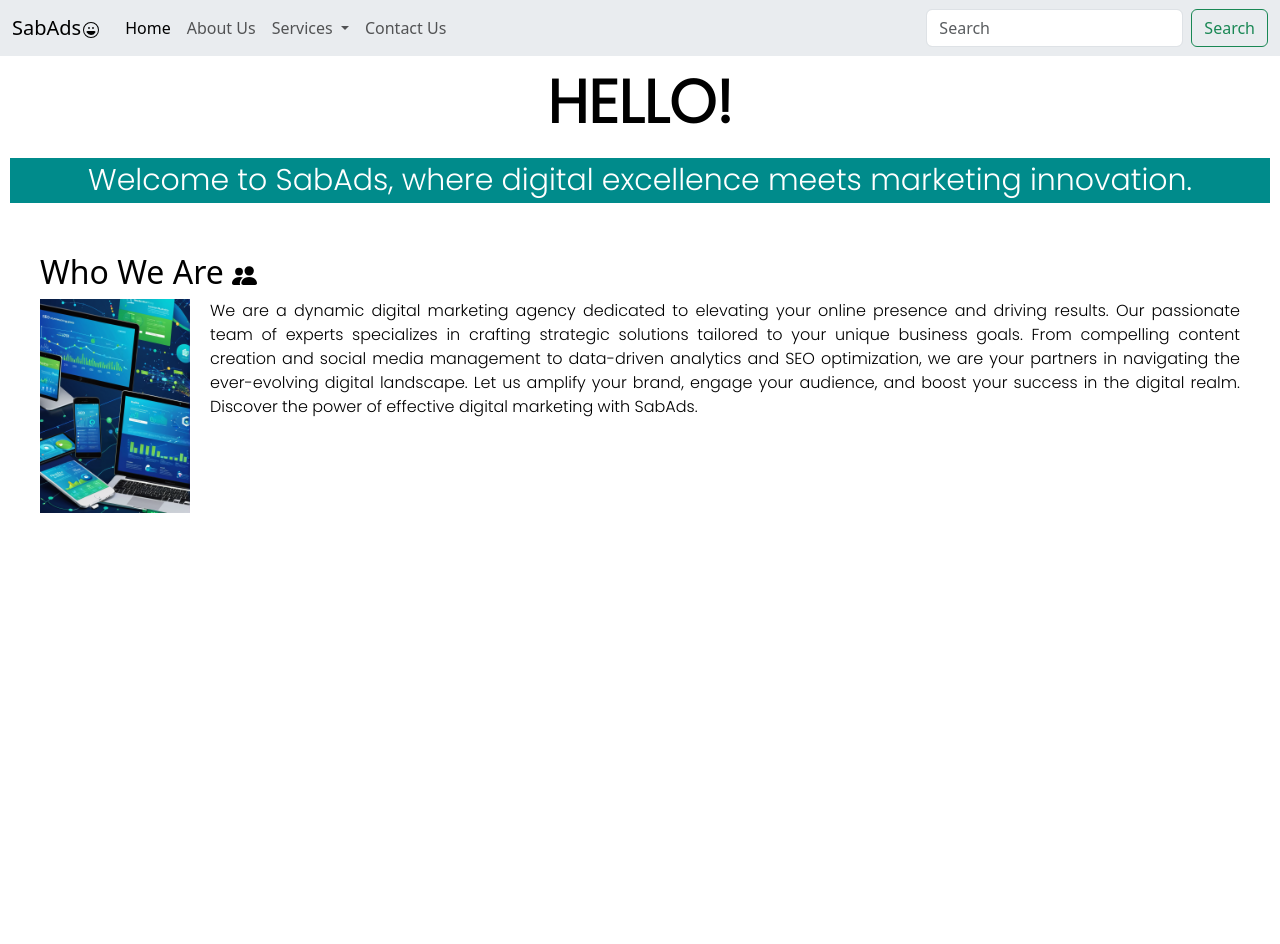
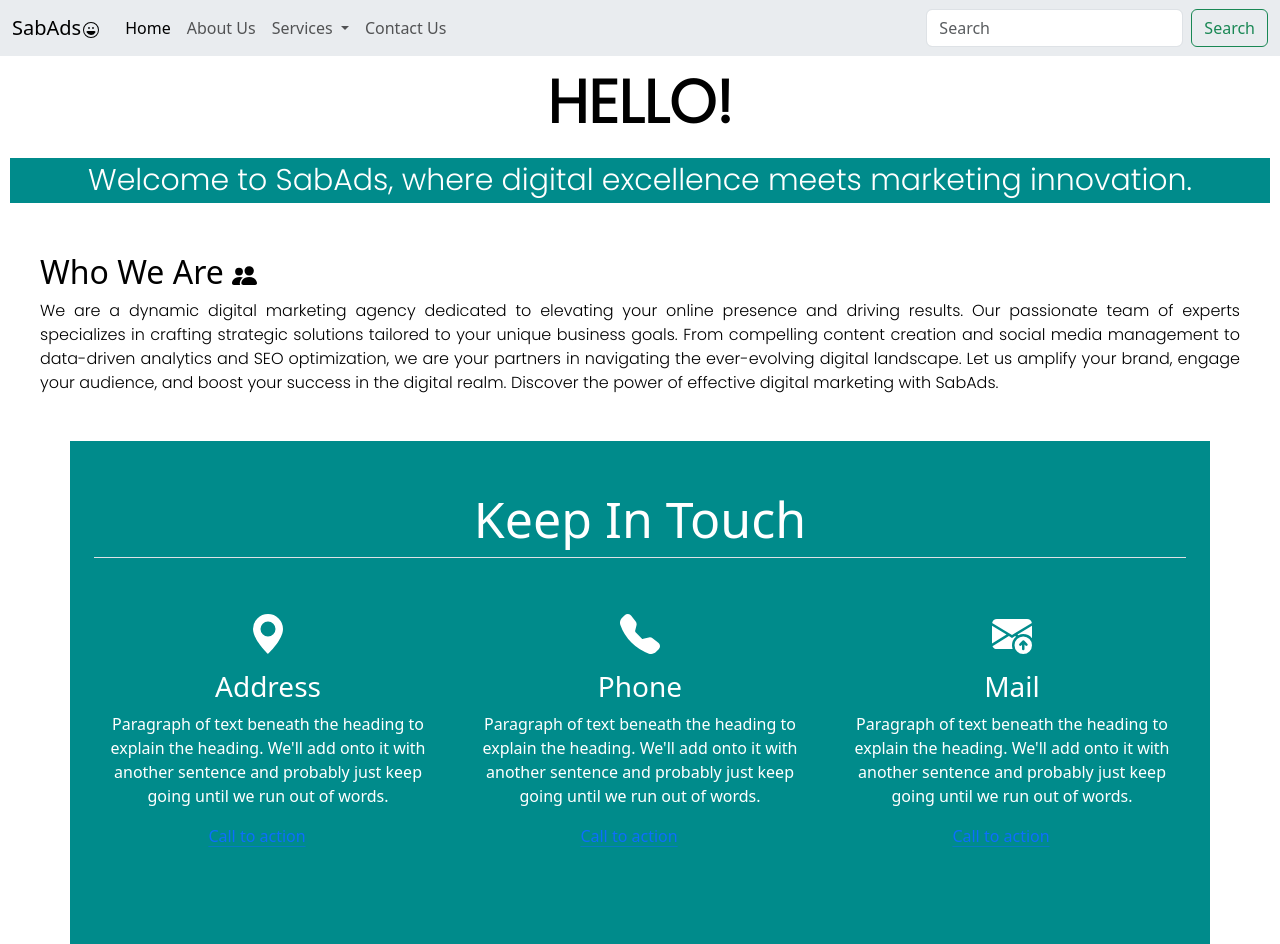
Before and after one commit to SabAdss/SabAds, a plain HTML site: page index.html in a window 1280 px wide. Before the commit the page ends 800 px from the top, so only its background shows below. Drawn offline with nearby package versions, Linux system fonts and the light colour scheme.

Commit message:
Add files via upload

```diff
--- a/index.html
+++ b/index.html
@@ -61,11 +61,11 @@
                     where digital excellence meets marketing innovation.
                 </p>
             </div>
-            <div id="infoparah" style="text-align: justify; backdrop-filter: blur(10px); margin: 10px; margin-top: 30px; padding: 20px; color: black;">
+            <div id="infoparah" style="text-align: justify;  margin: 10px; margin-top: 30px; padding: 20px; color: black;">
                 <h2>Who We Are <svg xmlns="http://www.w3.org/2000/svg" width="25" height="25" fill="currentColor" class="bi bi-people-fill" viewBox="0 0 16 16">
                   <path d="M7 14s-1 0-1-1 1-4 5-4 5 3 5 4-1 1-1 1zm4-6a3 3 0 1 0 0-6 3 3 0 0 0 0 6m-5.784 6A2.24 2.24 0 0 1 5 13c0-1.355.68-2.75 1.936-3.72A6.3 6.3 0 0 0 5 9c-4 0-5 3-5 4s1 1 1 1zM4.5 8a2.5 2.5 0 1 0 0-5 2.5 2.5 0 0 0 0 5"/>
                 </svg></h2>
-                <p id="infohead" style="font-family: 'Poppins', sans-serif; float: left;"><img src="homepage-banner-for-a-digital-marketing-website-featuring-an-array-of-devices-including-smartphones.png" style="float: left; margin-right: 20px; margin-bottom: 3px; width: 150px;"  class="img-fluid">
+                <p id="infohead" style="font-family: 'Poppins', sans-serif; ">
                    We are a dynamic digital marketing agency dedicated to elevating your online presence and driving results. Our passionate team of experts specializes in crafting strategic solutions tailored to your unique business goals.
                     From compelling content creation and social media management to data-driven analytics and SEO optimization,
                     we are your partners in navigating the ever-evolving digital landscape. Let us amplify your brand,
@@ -75,8 +75,50 @@
           </header>
     </div>
     <!-- contact -->
-    <div>
-
+    <div class="container px-4 py-5" id="featured-3" style="background-color: darkcyan; color: white; text-align: center;">
+      <h2 class="pb-2 border-bottom" style="font-size: 50px;">Keep In Touch</h2>
+      <div class="row g-4 py-5 row-cols-1 row-cols-lg-3">
+        <div class="feature col">
+          <div class="feature-icon d-inline-flex align-items-center justify-content-center mb-3">
+            <svg xmlns="http://www.w3.org/2000/svg" width="40" height="40" fill="currentColor" class="bi bi-geo-alt-fill" viewBox="0 0 16 16">
+              <path d="M8 16s6-5.686 6-10A6 6 0 0 0 2 6c0 4.314 6 10 6 10m0-7a3 3 0 1 1 0-6 3 3 0 0 1 0 6"/>
+            </svg>
+          </div>
+          <h3 style="color: white;">Address</h3>
+          <p>Paragraph of text beneath the heading to explain the heading. We'll add onto it with another sentence and probably just keep going until we run out of words.</p>
+          <a href="#" class="icon-link">
+            Call to action
+            <svg class="bi"><use xlink:href="#chevron-right"></use></svg>
+          </a>
+        </div>
+        <div class="feature col" >
+          <div class="feature-icon d-inline-flex align-items-center justify-content-center mb-3">
+            <svg xmlns="http://www.w3.org/2000/svg" width="40" height="40" fill="currentColor" class="bi bi-telephone-fill" viewBox="0 0 16 16">
+              <path fill-rule="evenodd" d="M1.885.511a1.745 1.745 0 0 1 2.61.163L6.29 2.98c.329.423.445.974.315 1.494l-.547 2.19a.68.68 0 0 0 .178.643l2.457 2.457a.68.68 0 0 0 .644.178l2.189-.547a1.75 1.75 0 0 1 1.494.315l2.306 1.794c.829.645.905 1.87.163 2.611l-1.034 1.034c-.74.74-1.846 1.065-2.877.702a18.6 18.6 0 0 1-7.01-4.42 18.6 18.6 0 0 1-4.42-7.009c-.362-1.03-.037-2.137.703-2.877z"/>
+            </svg>
+          </div>
+          <h3 style="color: white;">Phone</h3>
+          <p>Paragraph of text beneath the heading to explain the heading. We'll add onto it with another sentence and probably just keep going until we run out of words.</p>
+          <a href="#" class="icon-link">
+            Call to action
+            <svg class="bi"><use xlink:href="#chevron-right"></use></svg>
+          </a>
+        </div>
+        <div class="feature col">
+          <div class="feature-icon d-inline-flex align-items-center justify-content-center mb-3">
+            <svg xmlns="http://www.w3.org/2000/svg" width="40" height="40" fill="currentColor" class="bi bi-envelope-arrow-up-fill" viewBox="0 0 16 16">
+              <path d="M.05 3.555A2 2 0 0 1 2 2h12a2 2 0 0 1 1.95 1.555L8 8.414zM0 4.697v7.104l5.803-3.558zm.192 8.159 6.57-4.027L8 9.586l1.239-.757.367.225A4.49 4.49 0 0 0 8 12.5c0 .526.09 1.03.256 1.5H2a2 2 0 0 1-1.808-1.144M16 4.697v4.974A4.5 4.5 0 0 0 12.5 8a4.5 4.5 0 0 0-1.965.45l-.338-.207z"/>
+              <path d="M12.5 16a3.5 3.5 0 1 0 0-7 3.5 3.5 0 0 0 0 7m.354-5.354 1.25 1.25a.5.5 0 0 1-.708.708L13 12.207V14a.5.5 0 0 1-1 0v-1.717l-.28.305a.5.5 0 0 1-.737-.676l1.149-1.25a.5.5 0 0 1 .722-.016"/>
+            </svg>
+          </div>
+          <h3 style="color: white;">Mail</h3>
+          <p>Paragraph of text beneath the heading to explain the heading. We'll add onto it with another sentence and probably just keep going until we run out of words.</p>
+          <a href="#" class="icon-link">
+            Call to action
+            <svg class="bi"><use xlink:href="#chevron-right"></use></svg>
+          </a>
+        </div>
+      </div>
     </div>
 </body>
 </html>
```
